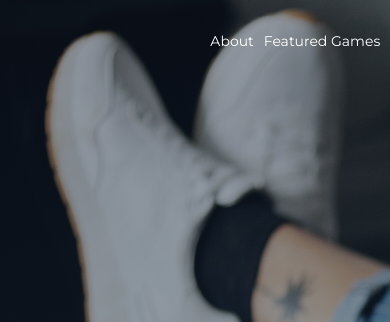
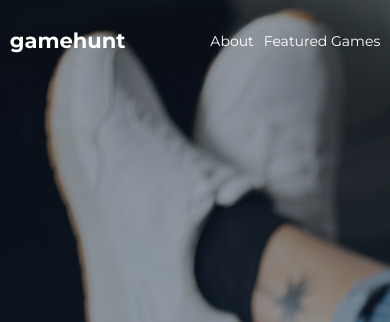
Before and after one commit to The-KS101/gamehunter, a Django app: page / in a window 390 px wide. Shown: the top 322 px of the page. Run offline with Django 3.2, Linux system fonts and the light colour scheme; data that the repository does not hold is empty; some libraries are stand-ins or nearby versions.

Commit message:
Mobile UI new

```diff
--- a/static/styles/index.css
+++ b/static/styles/index.css
@@ -42,7 +42,6 @@ background: -ms-linear-gradient(var(--angle), #F12711 -4.04%, #F33C14 34.46%, #F
 background: -o-linear-gradient(var(--angle), #F12711 -4.04%, #F33C14 34.46%, #F5AF19 83.03%);
 animation: 7s rotate linear infinite;
 -webkit-background-clip: text;
--webkit-text-fill-color: transparent;
 font-family: 'Montserrat', sans-serif;
 font-style: normal;
 font-weight: bold;
```
